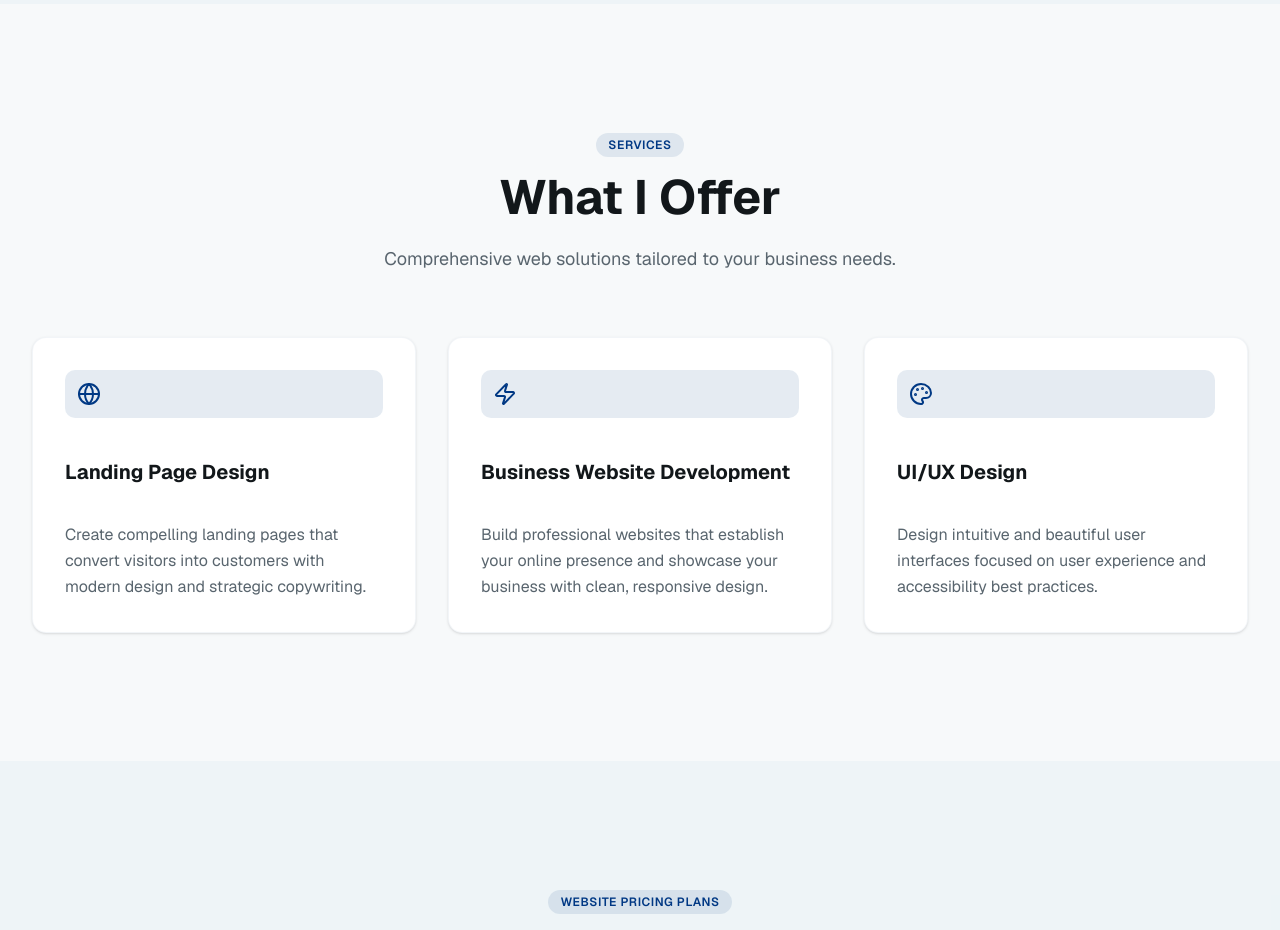
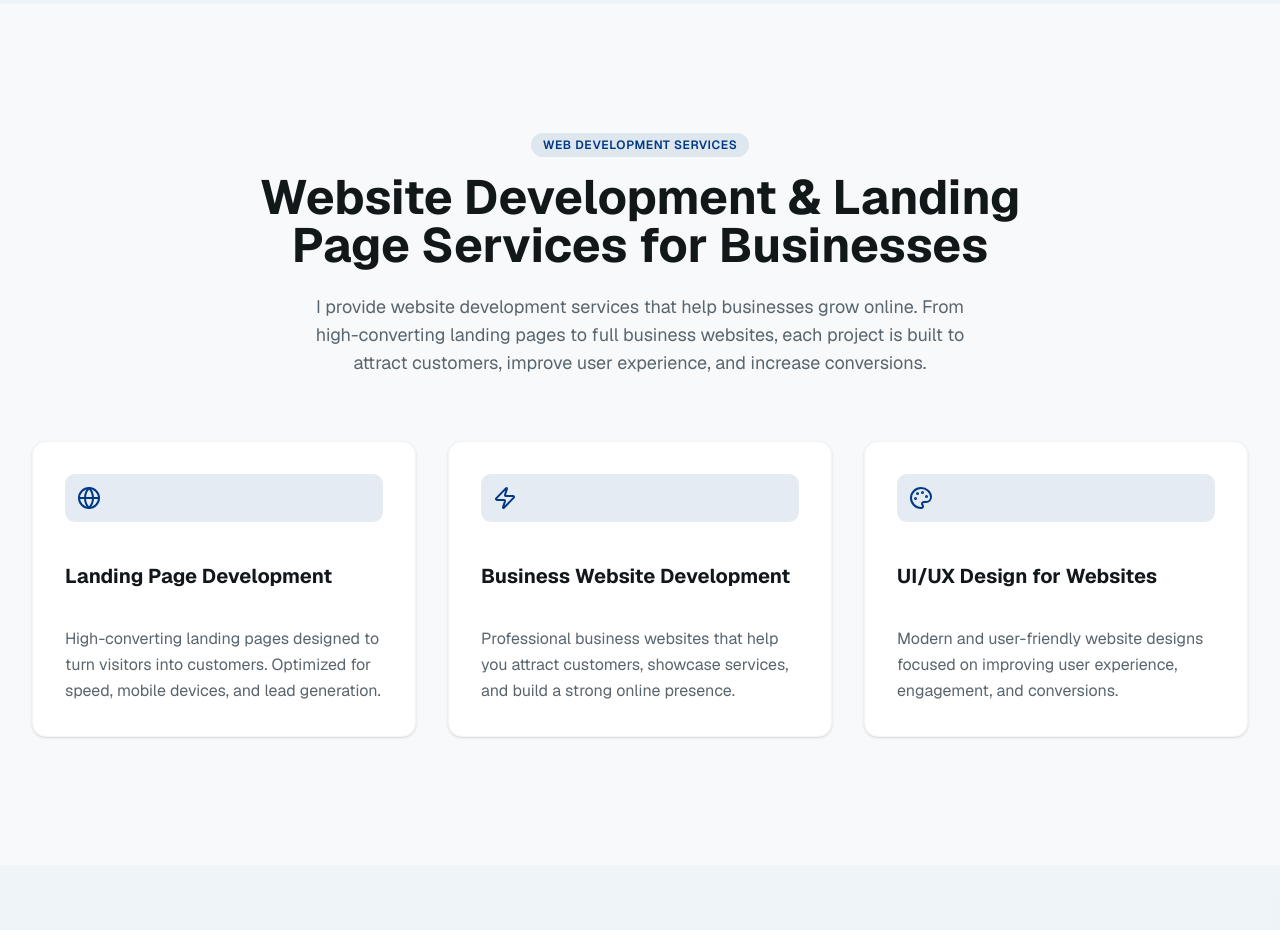
Before and after one commit to Surya-kreator/portfolio, a Next.js app: page / in a window 1280 px wide. Shown: the part 1900-2830 px from the top of the page. Built offline with nearby package versions, Linux system fonts and the light colour scheme.

Commit message:
Update service titles and descriptions for clarity

```diff
--- a/components/sections/services.tsx
+++ b/components/sections/services.tsx
@@ -7,34 +7,42 @@ export default function Services() {
   const services = [
     {
       icon: Globe,
-      title: 'Landing Page Design',
-      description: 'Create compelling landing pages that convert visitors into customers with modern design and strategic copywriting.',
+      title: 'Landing Page Development',
+      description:
+        'High-converting landing pages designed to turn visitors into customers. Optimized for speed, mobile devices, and lead generation.',
     },
     {
       icon: Zap,
       title: 'Business Website Development',
-      description: 'Build professional websites that establish your online presence and showcase your business with clean, responsive design.',
+      description:
+        'Professional business websites that help you attract customers, showcase services, and build a strong online presence.',
     },
     {
       icon: Palette,
-      title: 'UI/UX Design',
-      description: 'Design intuitive and beautiful user interfaces focused on user experience and accessibility best practices.',
+      title: 'UI/UX Design for Websites',
+      description:
+        'Modern and user-friendly website designs focused on improving user experience, engagement, and conversions.',
     },
   ];
 
   return (
     <section id="services" className="py-20 md:py-32">
       <div className="max-w-7xl mx-auto px-4 sm:px-6 lg:px-8">
+
         {/* Section Header */}
         <div className="text-center mb-16">
           <span className="inline-block px-3 py-1 rounded-full bg-primary/10 text-primary text-xs font-semibold uppercase tracking-wider mb-4">
-            Services
+            Web Development Services
           </span>
+
+          {/* H2 = SEO GOLD */}
           <h2 className="text-4xl md:text-5xl font-bold text-balance mb-6">
-            What I Offer
+            Website Development & Landing Page Services for Businesses
           </h2>
+
+          {/* AEO-optimized paragraph */}
           <p className="text-lg text-muted-foreground max-w-2xl mx-auto">
-            Comprehensive web solutions tailored to your business needs.
+            I provide website development services that help businesses grow online. From high-converting landing pages to full business websites, each project is built to attract customers, improve user experience, and increase conversions.
           </p>
         </div>
 
@@ -50,9 +58,13 @@ export default function Services() {
                 <div className="mb-4 inline-flex p-3 rounded-lg bg-primary/10 group-hover:bg-primary/20 transition-colors">
                   <Icon className="w-6 h-6 text-primary" />
                 </div>
+
+                {/* H3 = keyword support */}
                 <h3 className="text-xl font-bold mb-3 text-foreground">
                   {service.title}
                 </h3>
+
+                {/* AEO-friendly description */}
                 <p className="text-muted-foreground leading-relaxed">
                   {service.description}
                 </p>
@@ -60,6 +72,7 @@ export default function Services() {
             );
           })}
         </div>
+
       </div>
     </section>
   );
```
